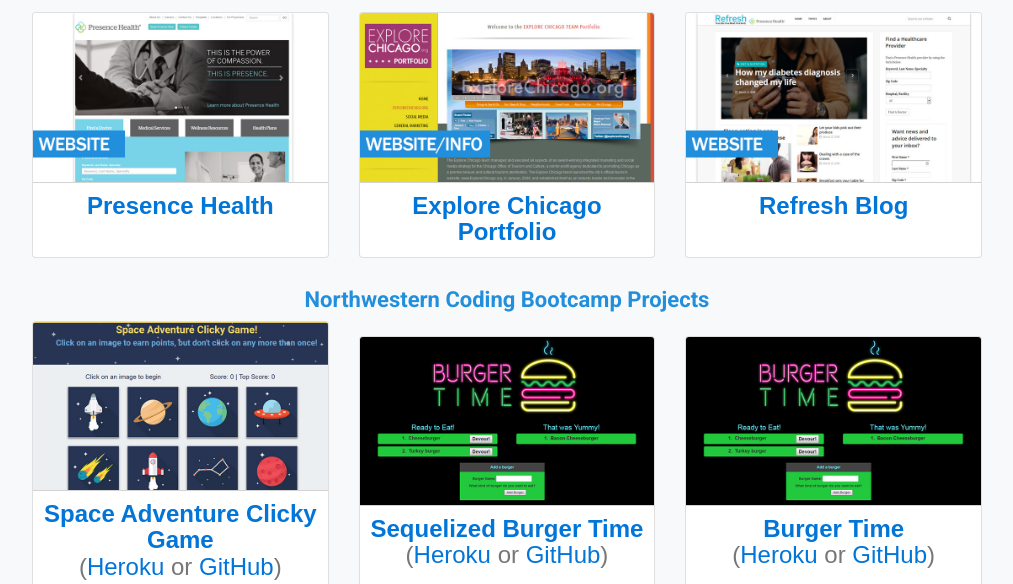
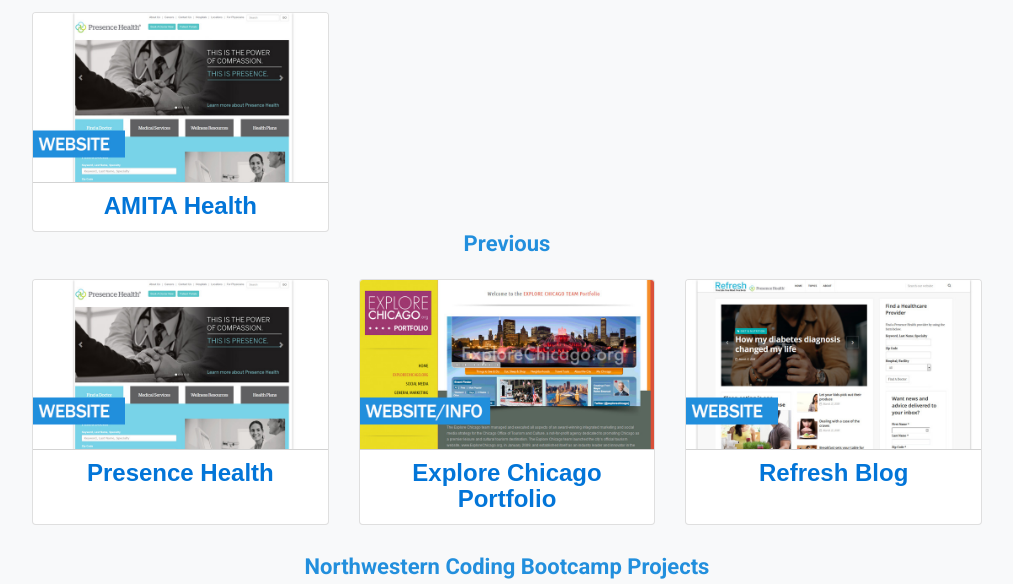
Before and after one commit to jenwdev/jenwdev.github.io, a plain HTML site: page index.html in a window 1280 px wide. Shown: the part 112-696 px from the top of the page, without its empty margins (133-1146 px from the left). Drawn offline with nearby package versions, Linux system fonts and the light colour scheme; files that its build step writes are made by us from their sources; a script that the page names is missing.

Commit message:
Add files via upload

```diff
--- a/index.html
+++ b/index.html
@@ -18,7 +18,7 @@
 
 <body>
 <div class="container">
-  <div class="row">
+	  <div class="row">
     <div class="col text-center">
       <h1>Portfolio</h1>
     </div>
@@ -30,13 +30,44 @@
   </div>
   <div class="row">
     <div class="col-sm-4 portfolio-item text-center" style="margin-top:15px;">
+      <div class="card h-100"> <a href="https://presencehealth.org/" target="_blank"><img class="card-img-top" src="assets/images/presence-health.jpg" alt=""></a>
+        <div class="card-body">
+          <h4 class="card-title"><a href="https://amitahealth.org/" target="_blank"><strong>AMITA Health</strong></a> <br>
+          </h4>
+       </div>
+      </div>
+    </div>
+<!--    <div class="col-sm-4 portfolio-item text-center" style="margin-top:15px;">
+      <div class="card h-100"> <a href="http://explorechicagoportfolio.com/" target="_blank"><img class="card-img-top" src="assets/images/explore-chicago.jpg" alt=""></a>
+        <div class="card-body">
+          <h4 class="card-title"><a href="http://explorechicagoportfolio.com/" target="_blank"><strong>Explore Chicago Portfolio</strong></a> <br>
+          </h4>
+        </div>
+      </div>
+    </div>
+    <div class="col-sm-4 portfolio-item text-center" style="margin-top:15px;">
+      <div class="card h-100"> <a href="http://refresh.presencehealth.org" target="_blank"><img class="card-img-top" src="assets/images/refresh-blog.jpg" alt=""></a>
+        <div class="card-body">
+          <h4 class="card-title"><a href="http://refresh.presencehealth.org" target="_blank"><strong>Refresh Blog</strong></a></h4>
+
+       </div>
+      </div>
+    </div>-->
+  </div>
+  <!---->
+	 <div class="row">
+    <div class="col text-center">
+      <h2>Previous</h2>
+    </div>
+  </div>
+  <div class="row">
+    <div class="col-sm-4 portfolio-item text-center" style="margin-top:15px;">
 
       <div class="card h-100"> <a href="https://presencehealth.org/" target="_blank"><img class="card-img-top" src="assets/images/presence-health.jpg" alt=""></a>
         <div class="card-body">
           <h4 class="card-title"><a href="https://presencehealth.org/" target="_blank"><strong>Presence Health</strong></a> <br>
           </h4>
-<!--          <p class="card-text">MySQL, Node, Express, Handlebars</p>
--->        </div>
+       </div>
       </div>
     </div>
     <div class="col-sm-4 portfolio-item text-center" style="margin-top:15px;">
@@ -44,16 +75,15 @@
         <div class="card-body">
           <h4 class="card-title"><a href="http://explorechicagoportfolio.com/" target="_blank"><strong>Explore Chicago Portfolio</strong></a> <br>
           </h4>
-<!--          <p class="card-text">MySQL, Node, Express, Handlebars</p>
--->        </div>
+        </div>
       </div>
     </div>
     <div class="col-sm-4 portfolio-item text-center" style="margin-top:15px;">
       <div class="card h-100"> <a href="http://refresh.presencehealth.org" target="_blank"><img class="card-img-top" src="assets/images/refresh-blog.jpg" alt=""></a>
         <div class="card-body">
           <h4 class="card-title"><a href="http://refresh.presencehealth.org" target="_blank"><strong>Refresh Blog</strong></a></h4>
-<!--          <p class="card-text">MySQL, Node, Express, Handlebars</p>
--->        </div>
+
+       </div>
       </div>
     </div>
   </div>
```
